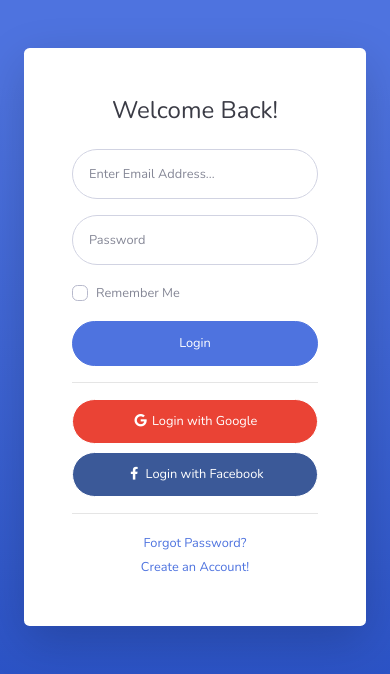
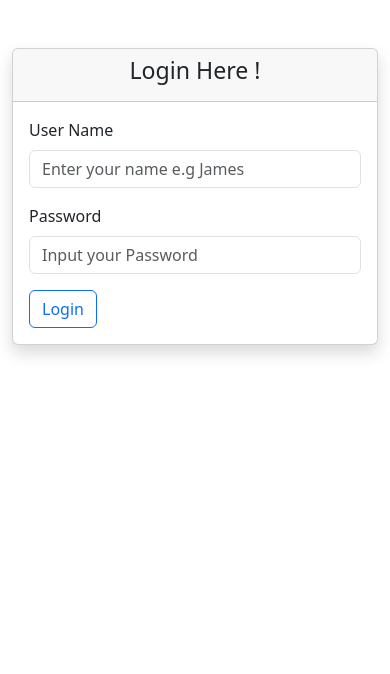
Before and after one commit to SimiyuVic/SkillBridge, a PHP site: page /admin/index.php in a window 390 px wide. Shown: the top 674 px of the page. Run offline with PHP 8.4, Linux system fonts and the light colour scheme.

Commit message:
Working Register and Login with basic details verifications

```diff
--- a/admin/index.php
+++ b/admin/index.php
@@ -1,103 +1,82 @@
-<!DOCTYPE html>
+<?php
+session_start();
+
+
+?>
+<!doctype html>
 <html lang="en">
+  <head>
+    <meta charset="utf-8">
+    <meta name="viewport" content="width=device-width, initial-scale=1">
+    <title>Skill-Bridge</title>
+    <link href="https://cdn.jsdelivr.net/npm/bootstrap@5.3.2/dist/css/bootstrap.min.css" rel="stylesheet" integrity="sha384-T3c6CoIi6uLrA9TneNEoa7RxnatzjcDSCmG1MXxSR1GAsXEV/Dwwykc2MPK8M2HN" crossorigin="anonymous">
+  </head>
+  <body>
 
-<head>
 
-    <meta charset="utf-8">
-    <meta http-equiv="X-UA-Compatible" content="IE=edge">
-    <meta name="viewport" content="width=device-width, initial-scale=1, shrink-to-fit=no">
-    <meta name="description" content="">
-    <meta name="author" content="">
+  <div class="container my-5">
 
-    <title>SB Admin 2 - Login</title>
-
-    <!-- Custom fonts for this template-->
-    <link href="vendor/fontawesome-free/css/all.min.css" rel="stylesheet" type="text/css">
-    <link
-        href="https://fonts.googleapis.com/css?family=Nunito:200,200i,300,300i,400,400i,600,600i,700,700i,800,800i,900,900i"
-        rel="stylesheet">
-
-    <!-- Custom styles for this template-->
-    <link href="assets/css/sb-admin-2.min.css" rel="stylesheet">
-
-</head>
-
-<body class="bg-gradient-primary">
-
-    <div class="container">
-
-        <!-- Outer Row -->
         <div class="row justify-content-center">
 
-            <div class="col-xl-10 col-lg-12 col-md-9">
+            <div class="col-md-6">
+                <div class="card shadow">
+                <?php
+                    if(isset($_SESSION['success_message'])){
+                        ?>
 
-                <div class="card o-hidden border-0 shadow-lg my-5">
-                    <div class="card-body p-0">
-                        <!-- Nested Row within Card Body -->
-                        <div class="row">
-                            <div class="col-lg-6 d-none d-lg-block bg-login-image"></div>
-                            <div class="col-lg-6">
-                                <div class="p-5">
-                                    <div class="text-center">
-                                        <h1 class="h4 text-gray-900 mb-4">Welcome Back!</h1>
+                        <div class="alert alert-warning alert-dismissible fade show" role="alert">
+                        <strong>Hurray ! </strong> Account Created Successfully .
+                        <button type="button" class="btn-close" data-bs-dismiss="alert" aria-label="Close"></button>
                         </div>
-                                    <form class="user">
-                                        <div class="form-group">
-                                            <input type="email" class="form-control form-control-user"
-                                                id="exampleInputEmail" aria-describedby="emailHelp"
-                                                placeholder="Enter Email Address...">
+                    <?php
+                    unset($_SESSION['success_message']);
+                    }
+                ?>
+                 <?php
+                    if(isset($_SESSION['login'])){
+                        ?>
+
+                        <div class="alert alert-warning alert-dismissible fade show" role="alert">
+                        <strong>Hey ! </strong> Details cannot Be Empty .
+                        <button type="button" class="btn-close" data-bs-dismiss="alert" aria-label="Close"></button>
                         </div>
-                                        <div class="form-group">
-                                            <input type="password" class="form-control form-control-user"
-                                                id="exampleInputPassword" placeholder="Password">
+                    <?php
+                    unset($_SESSION['login']);
+                    }
+                ?>
+                <?php
+                    if(isset($_SESSION['login_error'])){
+                        ?>
+
+                        <div class="alert alert-warning alert-dismissible fade show" role="alert">
+                        <strong>Hey ! </strong> Invalid Credentials.
+                        <button type="button" class="btn-close" data-bs-dismiss="alert" aria-label="Close"></button>
                         </div>
-                                        <div class="form-group">
-                                            <div class="custom-control custom-checkbox small">
-                                                <input type="checkbox" class="custom-control-input" id="customCheck">
-                                                <label class="custom-control-label" for="customCheck">Remember
-                                                    Me</label>
+                    <?php
+                    unset($_SESSION['login_error']);
+                    }
+                ?>
+                    <div class="card-header">
+                        <h3 class="text-center">Login Here !</h3>
                     </div>
+                    <div class="card-body">
+                         <form action="process/login-process.php" method="POST">
+                         <div class="mb-3">
+                                <label  class="form-label">User Name</label>
+                                <input type="text" name="username" class="form-control" placeholder="Enter your name e.g James">
                             </div>
-                                        <a href="index.html" class="btn btn-primary btn-user btn-block">
-                                            Login
-                                        </a>
-                                        <hr>
-                                        <a href="index.html" class="btn btn-google btn-user btn-block">
-                                            <i class="fab fa-google fa-fw"></i> Login with Google
-                                        </a>
-                                        <a href="index.html" class="btn btn-facebook btn-user btn-block">
-                                            <i class="fab fa-facebook-f fa-fw"></i> Login with Facebook
-                                        </a>
+                            <div class="mb-3">
+                                <label for="exampleInputPassword1" class="form-label">Password</label>
+                                <input type="password" name="password" class="form-control" id="exampleInputPassword1" placeholder="Input your Password">
+                            </div>
+                            <button type="submit" name="login" class="btn btn-outline-primary">Login</button>
                         </form>
-                                    <hr>
-                                    <div class="text-center">
-                                        <a class="small" href="forgot-password.html">Forgot Password?</a>
-                                    </div>
-                                    <div class="text-center">
-                                        <a class="small" href="register.html">Create an Account!</a>
-                                    </div>
                     </div>
                 </div>
             </div>
         </div>
   </div>
 
-            </div>
-
-        </div>
-
-    </div>
-
-    <!-- Bootstrap core JavaScript-->
-    <script src="assets/vendor/jquery/jquery.min.js"></script>
-    <script src="assets/vendor/bootstrap/js/bootstrap.bundle.min.js"></script>
-
-    <!-- Core plugin JavaScript-->
-    <script src="assets/vendor/jquery-easing/jquery.easing.min.js"></script>
-
-    <!-- Custom scripts for all pages-->
-    <script src="assets/js/sb-admin-2.min.js"></script>
-
+    <script src="https://cdn.jsdelivr.net/npm/bootstrap@5.3.2/dist/js/bootstrap.bundle.min.js" integrity="sha384-C6RzsynM9kWDrMNeT87bh95OGNyZPhcTNXj1NW7RuBCsyN/o0jlpcV8Qyq46cDfL" crossorigin="anonymous"></script>
   </body>
-
 </html>
```
Also changed, not shown: admin/PRO_UPGRADE.txt (deleted, +0 -34 lines), admin/config/config.php (+9 -15 lines), admin/home.php (+26 -5 lines), admin/log-out.php (added, +13 -0 lines), admin/process/login-process.php (added, +36 -0 lines), admin/process/register-process.php (+56 -0 lines), admin/register.php (+44 -0 lines), admin/README.md (deleted), 1 other file. Lines whose indentation alone changed are shown as unchanged.
